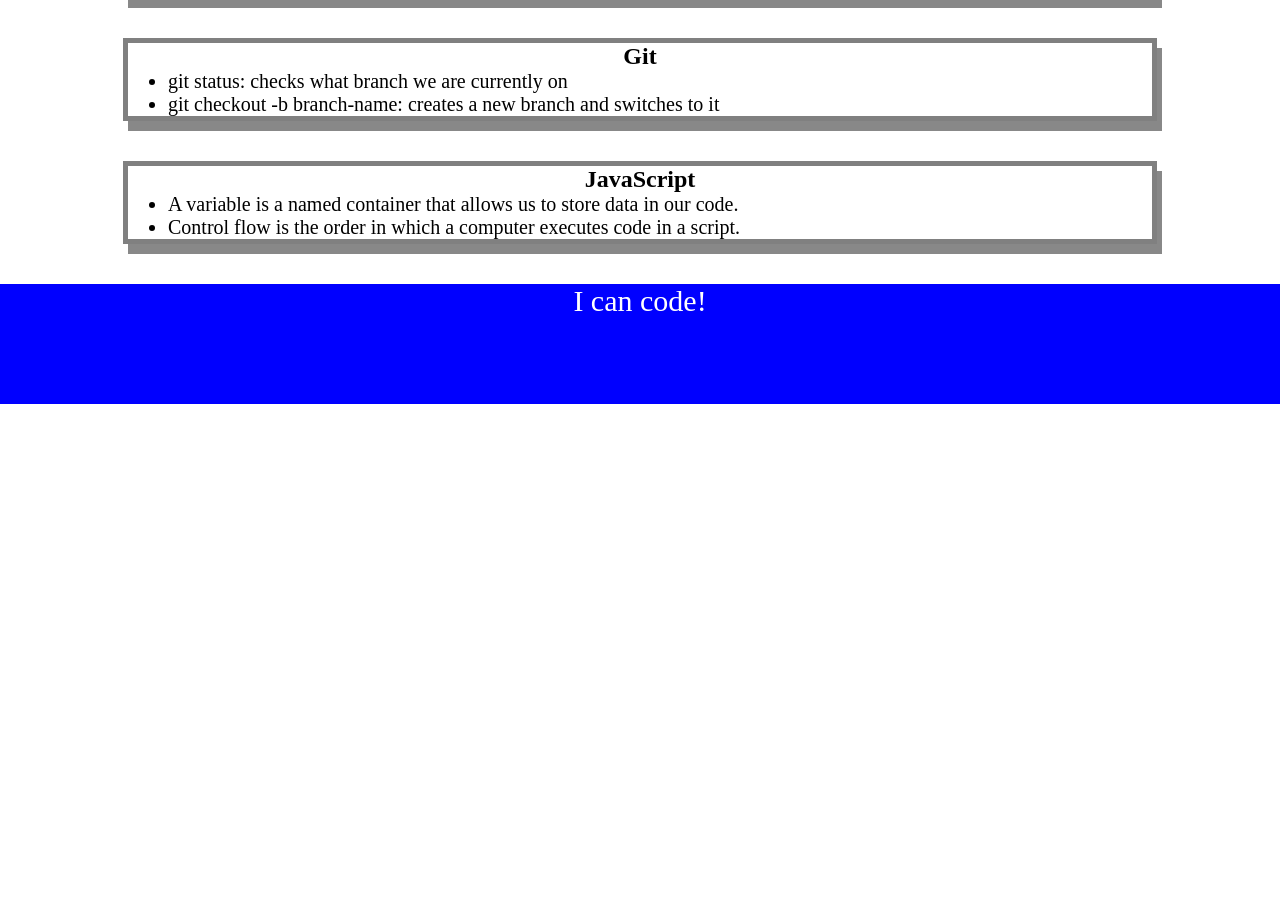
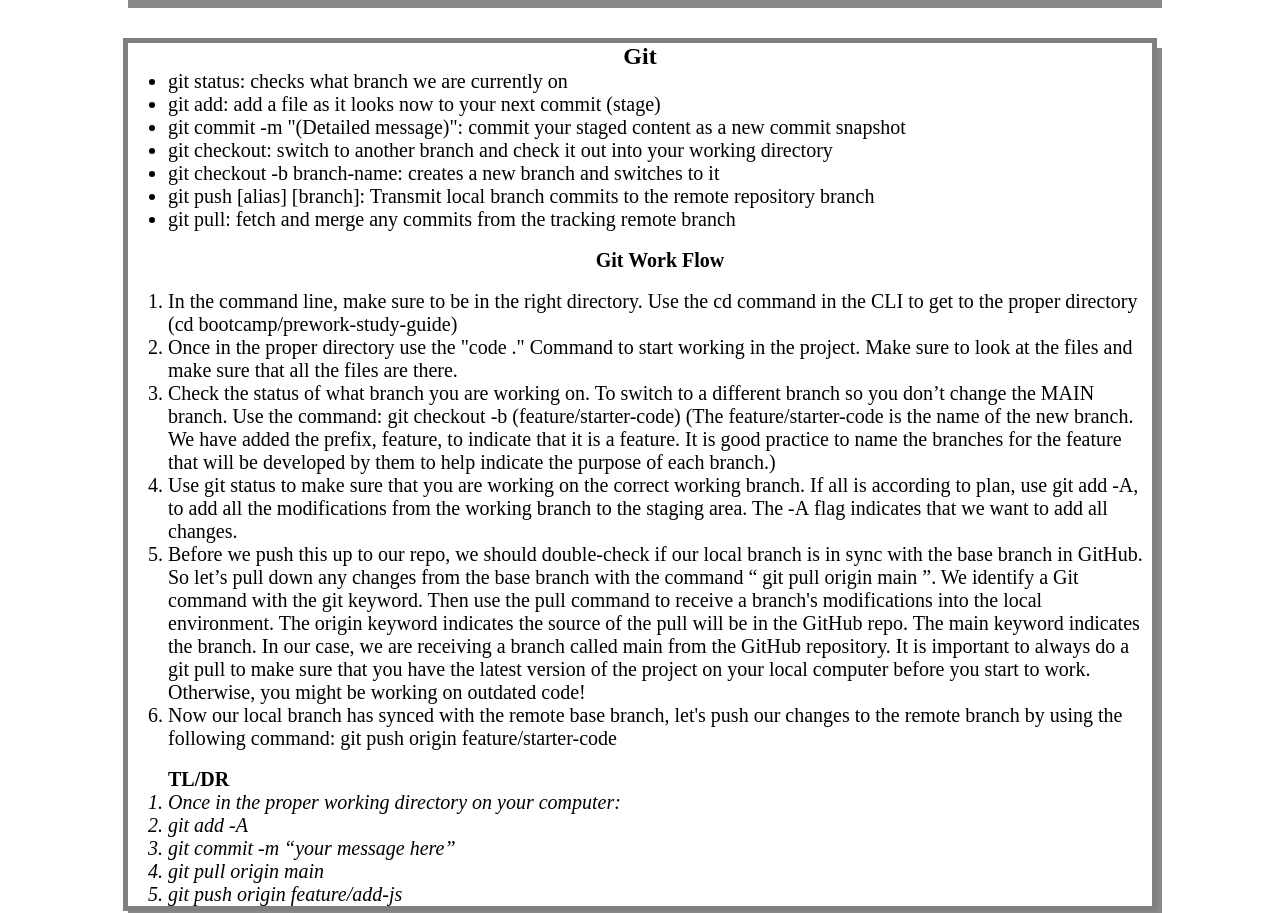
Before and after one commit to SeanAllen19/prework-study-guide, a plain HTML site: page index.html in a window 1280 px wide. Shown: the part 460-1373 px from the top of the page. Before the commit the page ends 864 px from the top, so only its background shows below. Drawn offline with Linux system fonts and the light colour scheme.

Commit message:
updated HTML with more Git/Git Flow info

```diff
--- a/assets/style.css
+++ b/assets/style.css
@@ -16,6 +16,24 @@ h2 {
     text-align: center;
 }
 
+h3 {
+    text-align: center;
+    padding-left: 40px;
+    font-size: 20px;
+}
+
+h4 {
+    text-align:left;
+    padding-left: 40px;
+    font-size: 20px;
+    font-weight: 900;
+
+}
+
+.tldr {
+    font-style: italic;
+}
+
 img {
     display: block;
     height: 50px;
@@ -25,6 +43,11 @@ img {
 }
 
 ul {
+    padding-left: 40px;
+    font-size: 20px;
+}
+
+ol  {
     padding-left: 40px;
     font-size: 20px;
 }
--- a/index.html
+++ b/index.html
@@ -12,7 +12,7 @@
     <header id="top">
       <h1>Prework Study Guide</h1>
       <img src="./assets/bowtie-cat.png" alt="Profile image of cat wearing a bow tie." />
-      <h2>✨ Open the Console to See What's Happening ✨</h2>
+      <h2>✨Open the Console to See What's Happening✨</h2>
     </header>
     <main>
       <!-- Student code goes here -->
@@ -20,8 +20,8 @@
       <section class="card" id="html-section">
         <h2>HTML</h2>
         <ul>
-          <li>The head element contains information about the webpage.</li>
-          <li>The body element represents the visible content shown to the user.</li>
+          <li><b>head</b> element contains information about the webpage.</li>
+          <li><b>body</b> element represents the visible content shown to the user.</li>
         </ul>
       </section>
 
@@ -39,8 +39,38 @@
         <h2>Git</h2>
         <ul>
           <li>git status: checks what branch we are currently on</li>
+          <li>git add: add a file as it looks now to your next commit (stage)</li>
+          <li>git commit -m "(Detailed message)": commit your staged content as a new commit snapshot </li>
+          <li>git checkout: switch to another branch and check it out into your working directory</li>
           <li>git checkout -b branch-name: creates a new branch and switches to it</li>
+          <li>git push [alias] [branch]: Transmit local branch commits to the remote repository branch </li>
+          <li>git pull: fetch and merge any commits from the tracking remote branch</li>
         </ul>
+        <br> <!--line break-->
+        <h3>Git Work Flow</h3>
+        <br> <!--line break-->
+
+          <ol>
+          <li>In the command line, make sure to be in the right directory. Use the cd command in the CLI to get to the proper directory (cd bootcamp/prework-study-guide)</li>
+          <li>Once in the proper directory use the "code ."  Command  to start working in the project. Make sure to look at the files and make sure that all the files are there.</li>
+          <li>Check the status of what branch you are working on. To switch to a different branch so you don’t change the MAIN branch. Use the command: git checkout -b (feature/starter-code)  (The feature/starter-code is the name of the new branch. We have added the prefix, feature, to indicate that it is a feature. It is good practice to name the branches for the feature that will be developed by them to help indicate the purpose of each branch.)</li>
+          <li>Use git status to make sure that you are working on the correct working branch.
+          If all is according to plan, use git add -A, to add all the modifications from the working branch to the staging area. The -A flag indicates that we want to add all changes. </li>
+          <li>Before we push this up to our repo, we should double-check if our local branch is in sync with the base branch in GitHub. So let’s pull down any changes from the base branch with the command “ git pull origin main ”. We identify a Git command with the git keyword. Then use the pull command to receive a branch's modifications into the local environment. The origin keyword indicates the source of the pull will be in the GitHub repo. The main keyword indicates the branch. In our case, we are receiving a branch called main from the GitHub repository. It is important to always do a git pull to make sure that you have the latest version of the project on your local computer before you start to work. Otherwise, you might be working on outdated code!</li>
+          <li>Now our local branch has synced with the remote base branch, let's push our changes to the remote branch by using the following command:  git push origin feature/starter-code</li>
+          </ol>
+          <br>
+
+          <!--TLDR ordered list-->
+          <h4>TL/DR</h4>
+          <ol class="tldr">
+          <li>Once in the proper working directory on your computer: </li>
+          <li>git add -A</li>
+          <li>git commit -m “your message here”</li>
+          <li>git pull origin main</li>
+          <li>git push origin feature/add-js</li>
+          </ol>
+
       </section>
 
       <section class="card" id="javascript-section">
```
